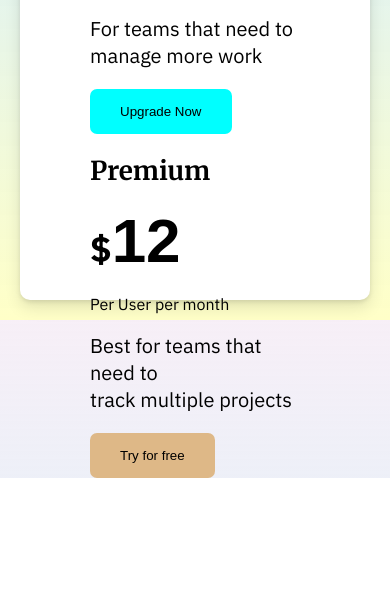
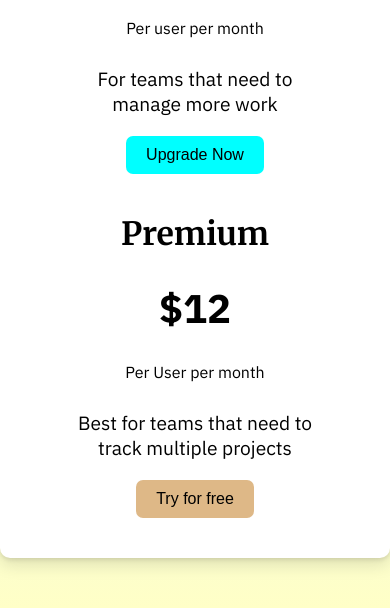
Before and after one commit to Timileyin11/PricingCard, a plain HTML site: page index.html in a window 390 px wide. Shown: the part 564-1172 px from the top of the page. Before the commit the page ends 1042 px from the top, so only its background shows below. Drawn offline with Linux system fonts and the light colour scheme.

Commit message:
Update style.css
responsiveness has been adjust

```diff
--- a/style.css
+++ b/style.css
@@ -1,66 +1,63 @@
-*          {
+        * {
             padding: 0;
             margin: 0;
-  font-family: Arial, Helvetica, sans-serif;
+            box-sizing: border-box;
         }
         body {
             background: linear-gradient(rgba(128, 0, 128, 0.062), rgba(135, 207, 235, 0.295), rgba(255, 255, 0, 0.219));
+            font-family: Arial, Helvetica, sans-serif;
         }
         .container {
             display: flex;
-  gap: 10px;
-  align-items: center;
-  justify-content: space-between;
-  padding: 0px 70px;
+            flex-wrap: wrap;
+            justify-content: space-around;
+            padding: 20px;
             max-width: 900px;
-  margin: 150px auto;
-  height: 60vh;
+            margin: 50px auto;
             background-color: white;
-  border: 0px;
             border-radius: 10px;
-  box-shadow: 0 2px 4px rgb(0 0 0 / 10%), 0 8px 16px rgb(0 0 0 / 10%);
+            box-shadow: 0 2px 4px rgba(0, 0, 0, 0.1), 0 8px 16px rgba(0, 0, 0, 0.1);
         }
         .cont {
-  margin: 10px;
-  width: 30%;
+            margin: 20px;
+            width: calc(33.33% - 40px);
+            text-align: center;
         }
         .cont h2 {
             font-family: 'Merriweather', serif;
-  font-size: 26px;
+            font-size: 2em;
             font-weight: bold;
+            margin-bottom: 10px;
+        }
+        .cont .dols {
+            font-family: 'IBM Plex Sans', sans-serif;
+            font-size: 2.5em;
+            font-weight: bold;
+            margin-bottom: 10px;
+        }
+        .cont .para1 {
+            font-family: 'IBM Plex Sans', sans-serif;
+            font-size: 1em;
+            margin-bottom: 10px;
+        }
+        .cont .para2 {
+            font-family: 'IBM Plex Sans', sans-serif;
+            font-size: 1.2em;
+            margin-bottom: 20px;
         }
         .cont button {
-  margin-top: 20px;
-  padding: 15px 30px;
+            padding: 10px 20px;
             border: none;
             border-radius: 7px;
-}
-.dols {
-  font-family: 'IBM Plex Sans', sans-serif;
-  font-size: 36px;
-  font-weight: bold;
-}
-.para1 {
-  font-family: 'IBM Plex Sans', sans-serif;
-  font-size: 16px;
-
-}
-.para2 {
-  font-family: 'IBM Plex Sans', sans-serif;
-  font-size: 20px;
-
-}
-.dols span {
-  font-size: 62px;
+            font-size: 1em;
+            cursor: pointer;
         }
         @media screen and (max-width: 830px) {
             .container {
                 flex-direction: column;
-      gap: 0px;
-      margin: 20px;
-      height: 100vh;
+                align-items: center;
             }
             .cont {
-      width: 100%;
+                width: 80%;
             }
-}
+        )
```
Lines whose indentation alone changed are shown as unchanged.
